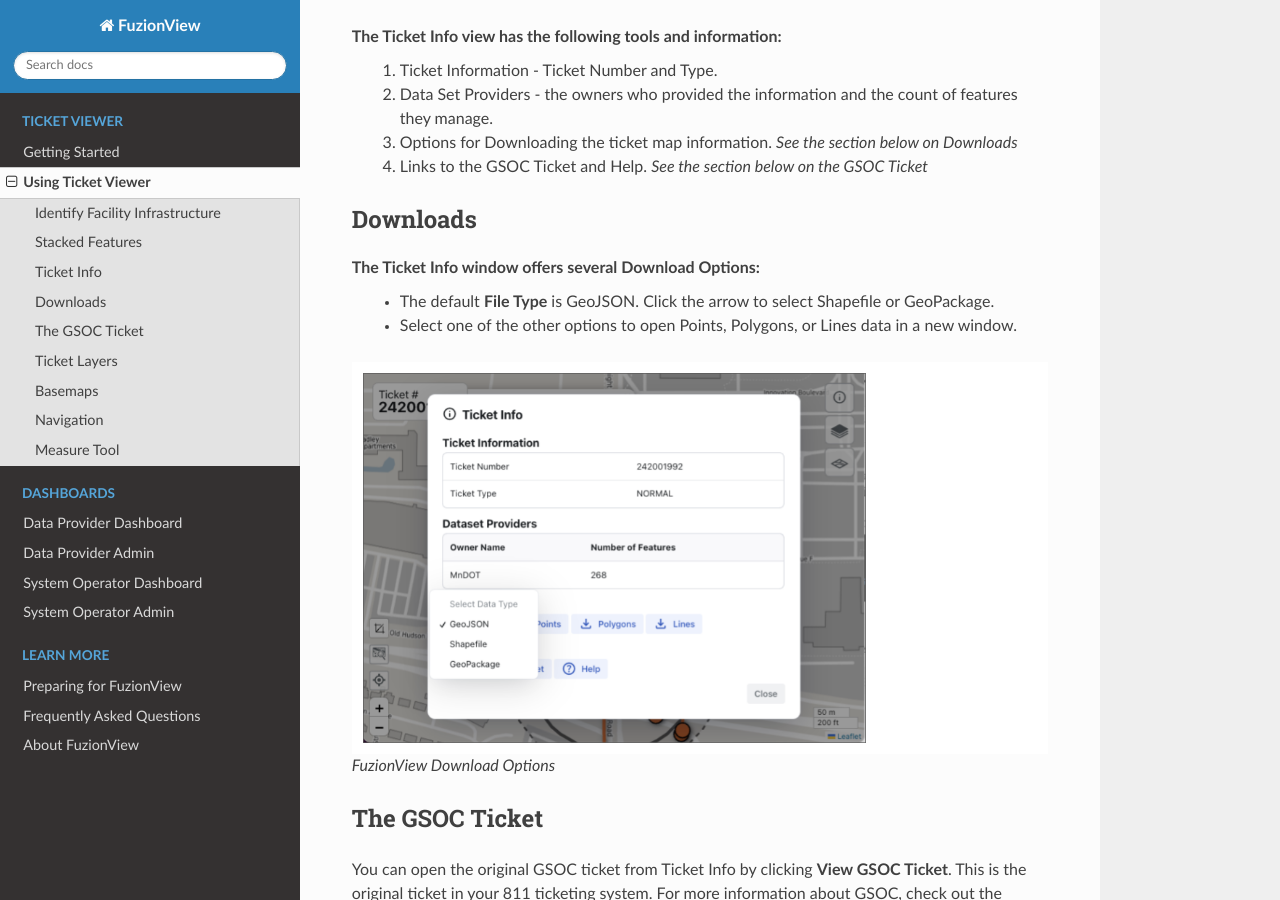
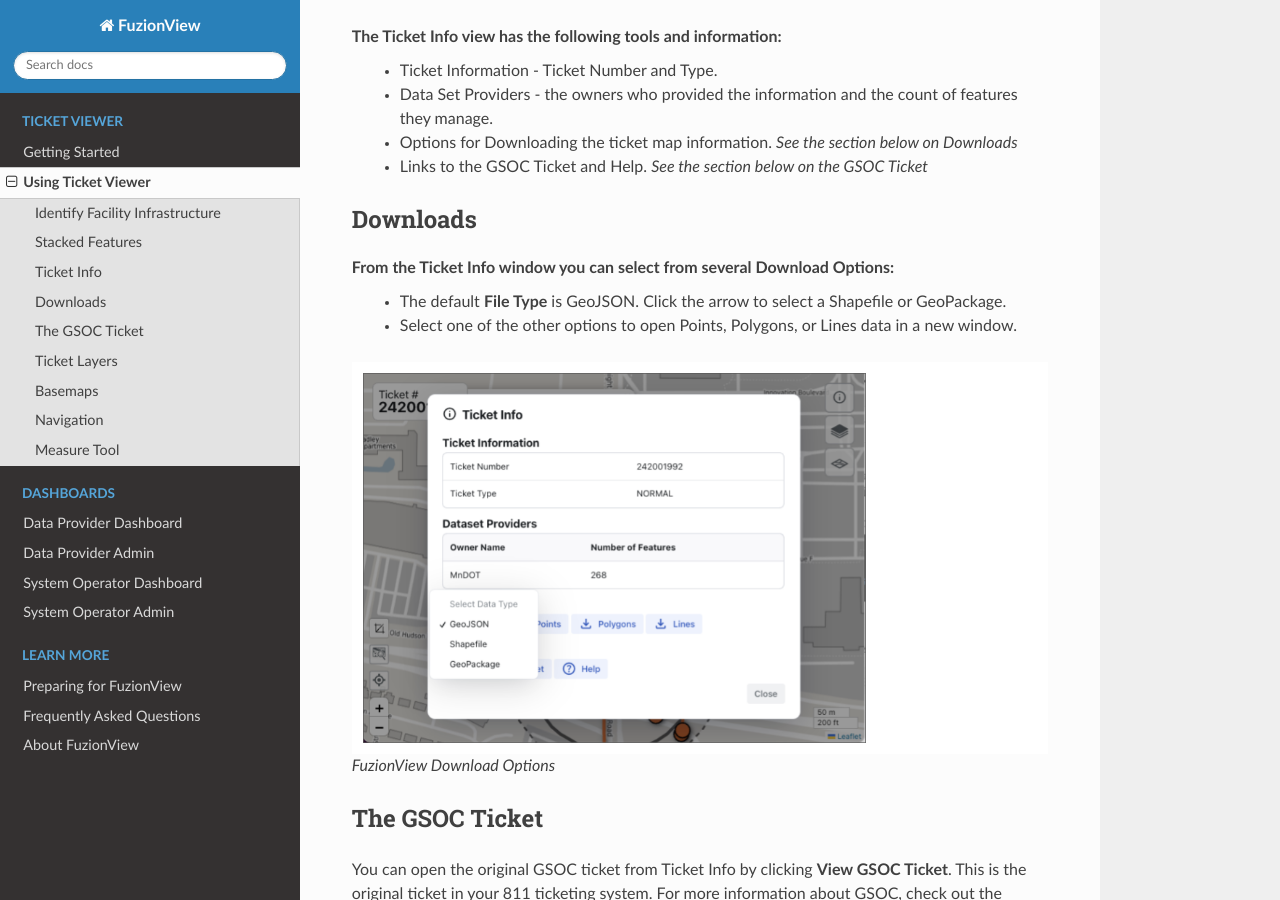
Before and after one commit to FuzionView/FV-Docs, a Sphinx documentation site: the page built from source/ticketviewer.rst, in a window 1280 px wide and 900 px high, scrolled down 2104 px. Built offline with Sphinx 7.4.7 and the Read the Docs theme 2.0.0, drawn with Linux system fonts in a browser that asks for light colours; some of the changed text lies outside the part shown.

Commit message:
Updating images

```diff
--- a/source/ticketviewer.rst
+++ b/source/ticketviewer.rst
@@ -42,16 +42,16 @@
    *FuzionView Ticket Viewer*
 
 The **Ticket Info** view has the following tools and information:
-   1. Ticket Information - Ticket Number and Type.
-   2. Data Set Providers - the owners who provided the information and the count of features they manage.
-   3. Options for Downloading the ticket map information. *See the section below on Downloads*
-   4. Links to the GSOC Ticket and Help. *See the section below on the GSOC Ticket*
+   * Ticket Information - Ticket Number and Type.
+   * Data Set Providers - the owners who provided the information and the count of features they manage.
+   * Options for Downloading the ticket map information. *See the section below on Downloads*
+   * Links to the GSOC Ticket and Help. *See the section below on the GSOC Ticket*
 
 Downloads
 ----------
 
-The Ticket Info window offers several **Download Options**:
- * The default **File Type** is GeoJSON. Click the arrow to select Shapefile or GeoPackage.
+From the Ticket Info window you can select from several **Download Options**:
+ * The default **File Type** is GeoJSON. Click the arrow to select a Shapefile or GeoPackage.
  * Select one of the other options to open Points, Polygons, or Lines data in a new window.
 
 .. figure:: /_static/Downloads1.png
@@ -101,13 +101,12 @@
 Navigation
 ------------
 
-Use the **Navigation Options** at the bottom left to:
- 1. Measure Distance or Area *See  below for more information on using the Measure Tool.*
- 2. Fit the ticket boundaries to the current window.
- 3. Zoom to your current location when GPS location is enabled.
- 4. Zoom in (+) and out (-) on the ticket boundaries.
-
- 5. The **Scale** in the bottom right helps you estimate the size of the ticket boundary in meters and feet.
+Use the **Navigation Options** at the bottom left and right to:
+ * Measure Distance or Area *See  below for more information on using the Measure Tool.
+ * Fit the ticket boundaries to the current window.
+ * Zoom to your current location when GPS location is enabled.
+ * Zoom in (+) and out (-) on the ticket boundaries.
+ * The **Scale** helps you estimate the size of the ticket boundary in meters and feet.
 
 .. figure:: /_static/Navigation1.png
    :alt: Ticket Viewer Navigation Options
```
Also changed, not shown: source/_static/DPAdmin1_Datasets1.png (renamed from source/_static/DPAdmin1_Datasets.png), source/_static/DPDashboard2.png (renamed from source/_static/DPDashboard2_Map.png).
